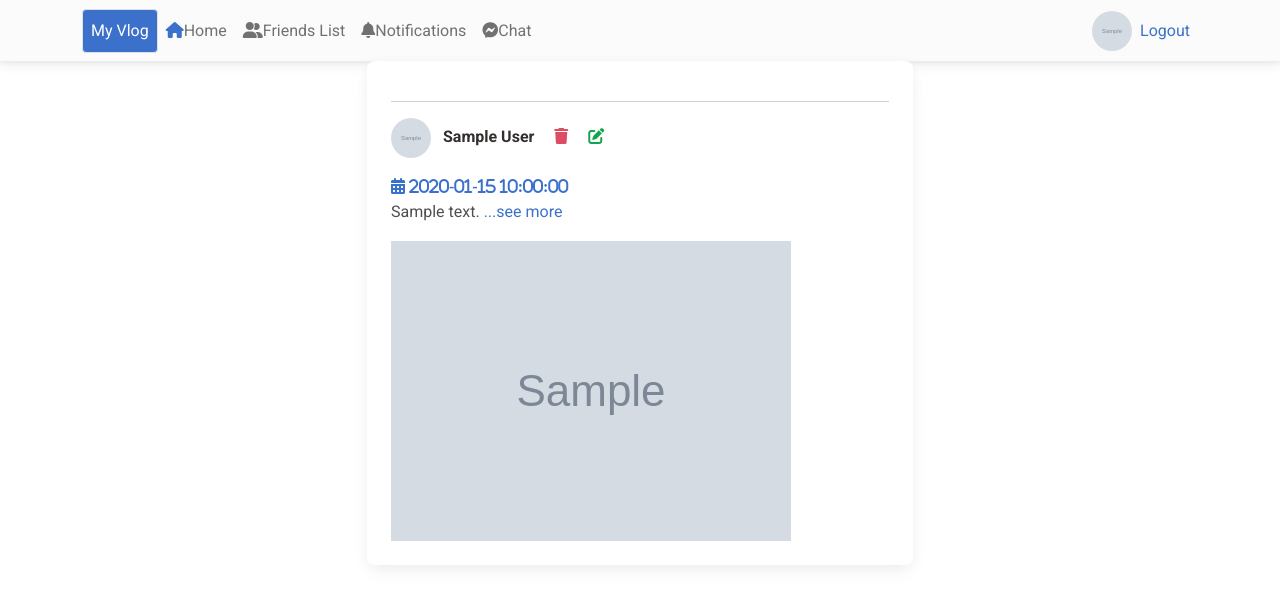
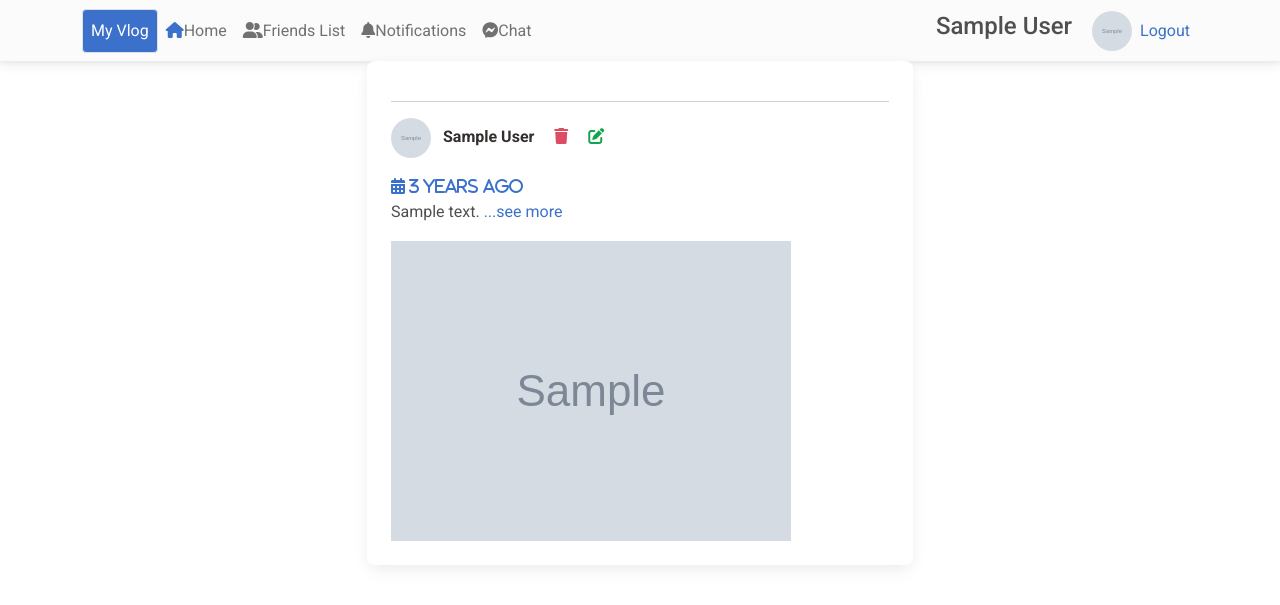
Before and after one commit to winh321/webcode, a PHP site: page /index.php in a window 1280 px wide. Shown: the top 605 px of the page. Run offline with PHP 8.4, Linux system fonts and the light colour scheme; the visitor is signed in with stand-in values (Sample User, id 1); tables that the repository leaves empty or names only in its code hold one stand-in row (values such as "Sample post"); grey boxes marked "Sample" are stand-in pictures.

Commit message:
Add files via upload

```diff
--- a/social/account_info.php
+++ b/social/account_info.php
@@ -14,16 +14,20 @@ if(isset($_POST['content'])){
   $new_file_name = strtolower($file);
   $randfile = rand(1000,100000).'_'.$new_file_name;
   $final_file = str_replace('','-',$randfile);
+  $created_at = date('Y-m-d H:i:s');
 
   move_uploaded_file($file_loc,$folder.$final_file);
 
-  $sql = "INSERT INTO posts (name,content,email,profile,photo) VALUES ('$name','$content','$email','$profile','$final_file')";
+  $sql = "INSERT INTO posts (name,content,email,profile,photo,created_at) VALUES ('$name','$content','$email','$profile','$final_file','$created_at')";
   mysqli_query($conn,$sql);
   header('Location:index.php');
 
 
   }
+
+
 ?>
+
 
 
 <!DOCTYPE html>
--- a/social/index.php
+++ b/social/index.php
@@ -2,8 +2,27 @@
 
 session_start();
 include_once("database_join.php");
-$sql = "SELECT * FROM posts ";
+$sql = "SELECT * FROM posts ORDER BY id DESC ";
 $result = mysqli_query($conn,$sql);
+
+function getDateTimeDiff($date) {
+  $now_timestamp = strtotime(date('Y-m-d H:i:s'));
+  $diff_timestamp = $now_timestamp - strtotime($date);
+
+  if ($diff_timestamp < 60) {
+      return 'just now';
+  } else if ($diff_timestamp >= 60 && $diff_timestamp < 3600) {
+      return round($diff_timestamp/60).' mins ago';
+  } else if ($diff_timestamp >= 3600 && $diff_timestamp < 86400) {
+      return round($diff_timestamp/3600).' hours ago';
+  } else if ($diff_timestamp >= 86400 && $diff_timestamp < (86400*30)) {
+      return round($diff_timestamp/(86400)).' days ago';
+  } else if ($diff_timestamp >= (86400*30) && $diff_timestamp < (86400*365)) {
+      return round($diff_timestamp/(86400*30)).' months ago';
+  } else {
+      return round($diff_timestamp/(86400*365)).' years ago';
+  }
+}
 
 ?>
 
@@ -29,6 +48,12 @@ $result = mysqli_query($conn,$sql);
   rel="stylesheet"
 />
     <title>Document</title>
+
+    <style>
+      h4{
+        margin-right:20px
+      }
+    </style>
 </head>
 <body>
 
@@ -93,7 +118,12 @@ $result = mysqli_query($conn,$sql);
 $ownersql = "SELECT * FROM users WHERE email='$emailowner' ";
 $owneranswer = mysqli_query($conn,$ownersql);
 $ownerdata=mysqli_fetch_array($owneranswer);
-$photo = "photos/".$ownerdata['photo'];}
+$photo = "photos/".$ownerdata['photo'];
+$name = $ownerdata['name'];
+$_SESSION['photo'] = $ownerdata['photo'];
+$_SESSION['name'] = $ownerdata['name'];
+
+}
 
 
         //show login button user is not signed
@@ -108,7 +138,7 @@ $photo = "photos/".$ownerdata['photo'];}
 
         </div>';
         }else{
-          echo " <a class='nav-link' href='account_info.php'> <img width='40px' height='40px' src='$photo' class='rounded-circle' /> </a> <a  href='logout.php' class=' text-primary m-2'>
+          echo " <h4>$name</h4> <a class='nav-link' href='account_info.php'> <img width='40px' height='40px' src='$photo' class='rounded-circle' /> </a> <a  href='logout.php' class=' text-primary m-2'>
           Logout
         </a>";
         }
@@ -184,7 +214,7 @@ $photo = "photos/".$testdata['photo'];
 
     </div>
     <div class="mt-3">
-    <i class="fa-sharp fa-solid fa-calendar-days text-primary"> <?php echo $row["created_at"]?></i>
+    <i class="fa-sharp fa-solid fa-calendar-days text-primary"> <?php echo(getDateTimeDiff($row['created_at'])) ?> </i>
     </div>
     <p class="card-text">  <?php echo $row["content"]?> <a href="#!" class="text-primary">...see more</a></p>
 
```
Also changed, not shown: social/signup.php (+9 -2 lines).
